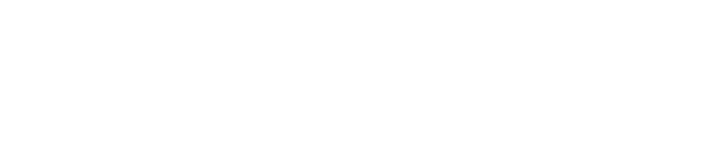
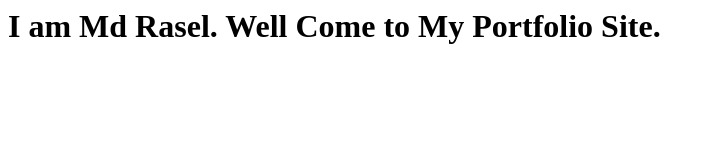
Before and after one commit to mdrasel15/Md_Rasel, a plain HTML site: page index.html in a window 1280 px wide. Shown: the whole page, without its empty margins (0-714 px from the left). Drawn offline with Linux system fonts and the light colour scheme.

Commit message:
introduction

```diff
--- a/index.html
+++ b/index.html
@@ -3,5 +3,6 @@
     <head>
     </head>
     <body>
+        <h1>I am Md Rasel. Well Come to My Portfolio Site.</h1>
     </body>
 </html>
```
